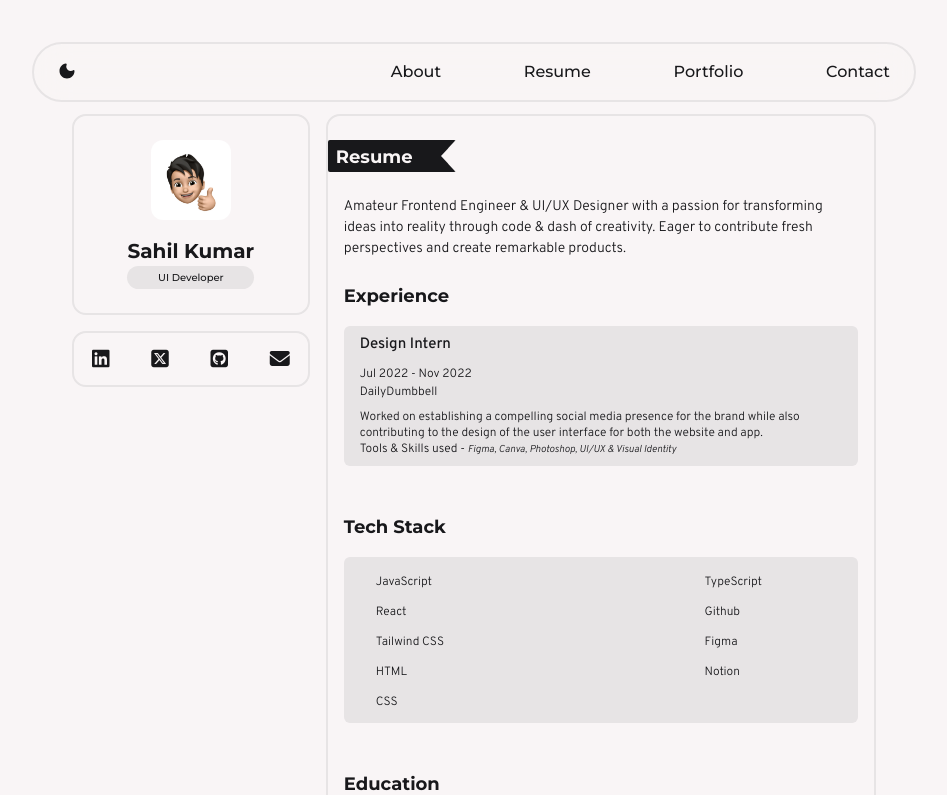
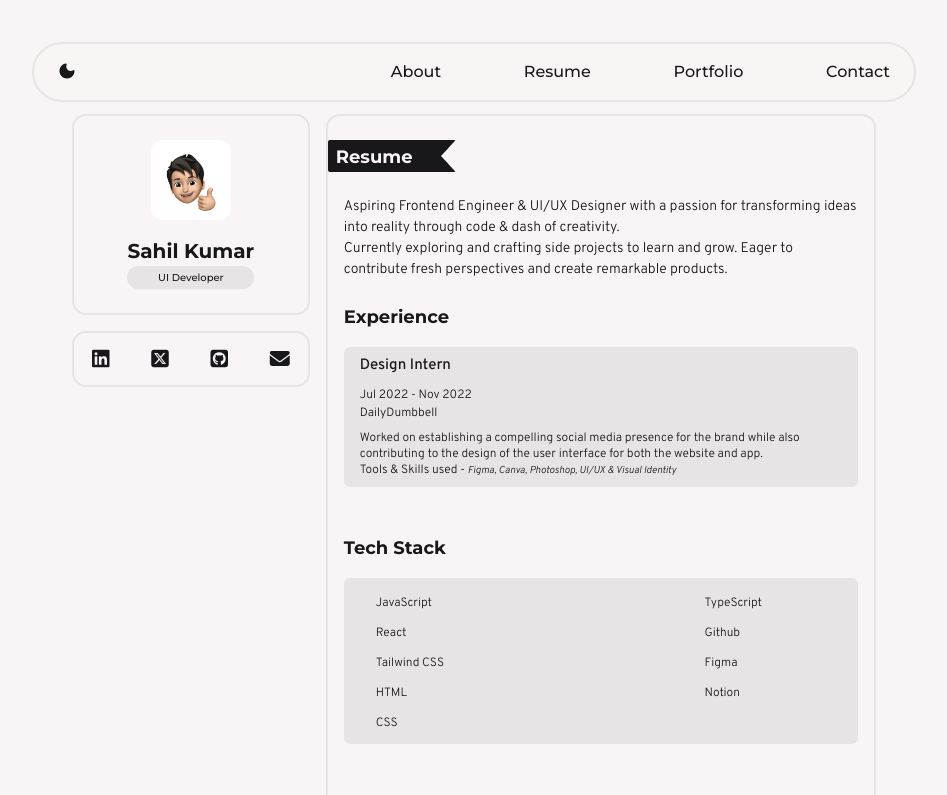
Before and after one commit to kmr-sahil/portfolio, a React (Vite) app: page /resume in a window 1280 px wide. Shown: the top 795 px of the page, without its empty margins (166-1113 px from the left). Built offline with nearby package versions, Linux system fonts and the light colour scheme; some icons are missing.

Commit message:
updated the content in resume

```diff
--- a/src/components/Resume.jsx
+++ b/src/components/Resume.jsx
@@ -10,7 +10,8 @@ function Resume() {
         <div className='flex flex-col justify-start items-start pt-[5rem] pb-[1rem]'>
 
             <p className='text-[12px] tablet-lg:text-[14px] font-over font-light text-start'>
-                Amateur Frontend Engineer & UI/UX Designer with a passion for transforming ideas into reality through code & dash of creativity. Eager to contribute fresh perspectives and create remarkable products.
+            Aspiring Frontend Engineer & UI/UX Designer with a passion for transforming ideas into reality through code & dash of creativity. <br></br>
+            Currently exploring and crafting side projects to learn and grow. Eager to contribute fresh perspectives and create remarkable products.
             </p>
 
             <div className='w-[100%] my-[1.5rem] flex flex-col gap-[1rem] items-start'>
```
